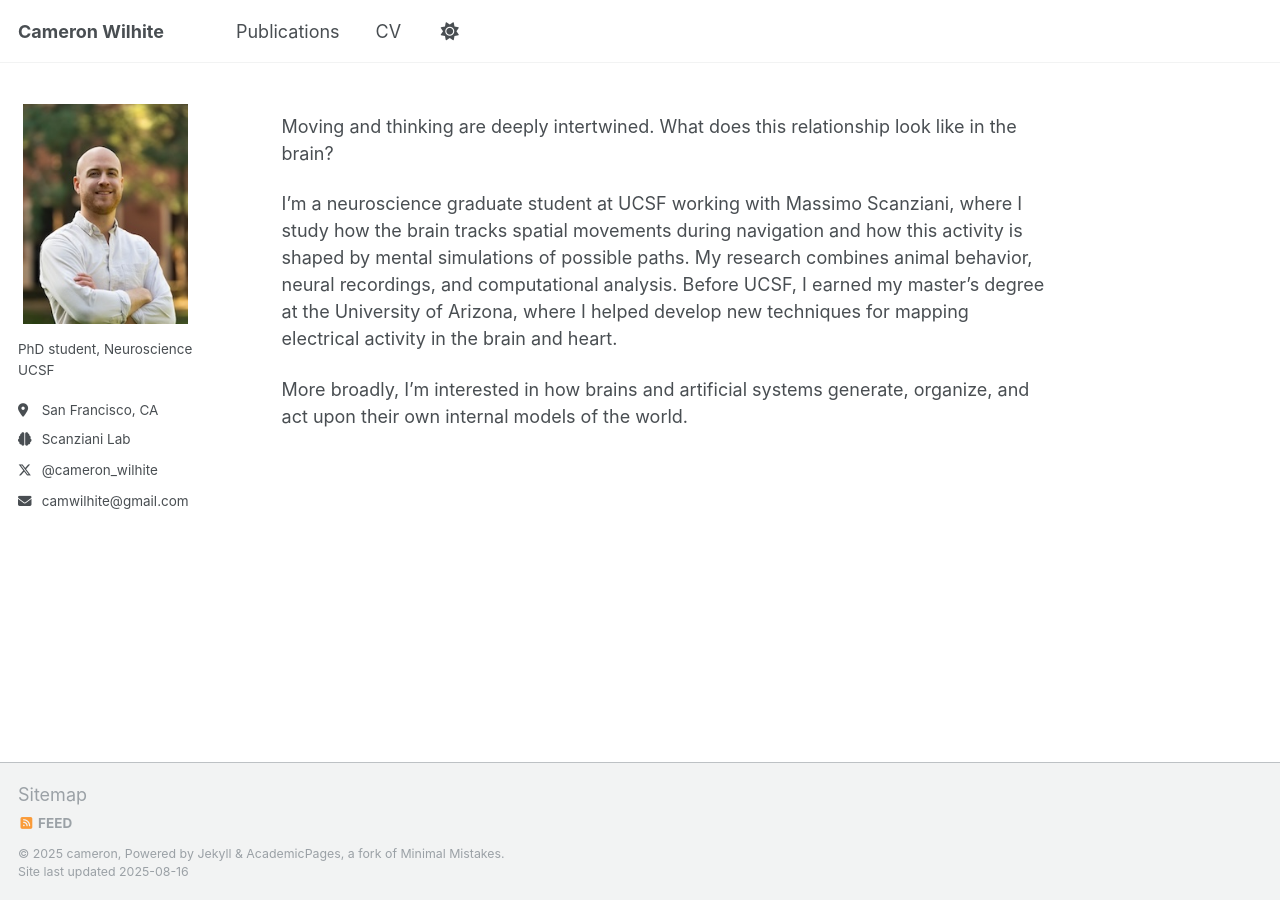
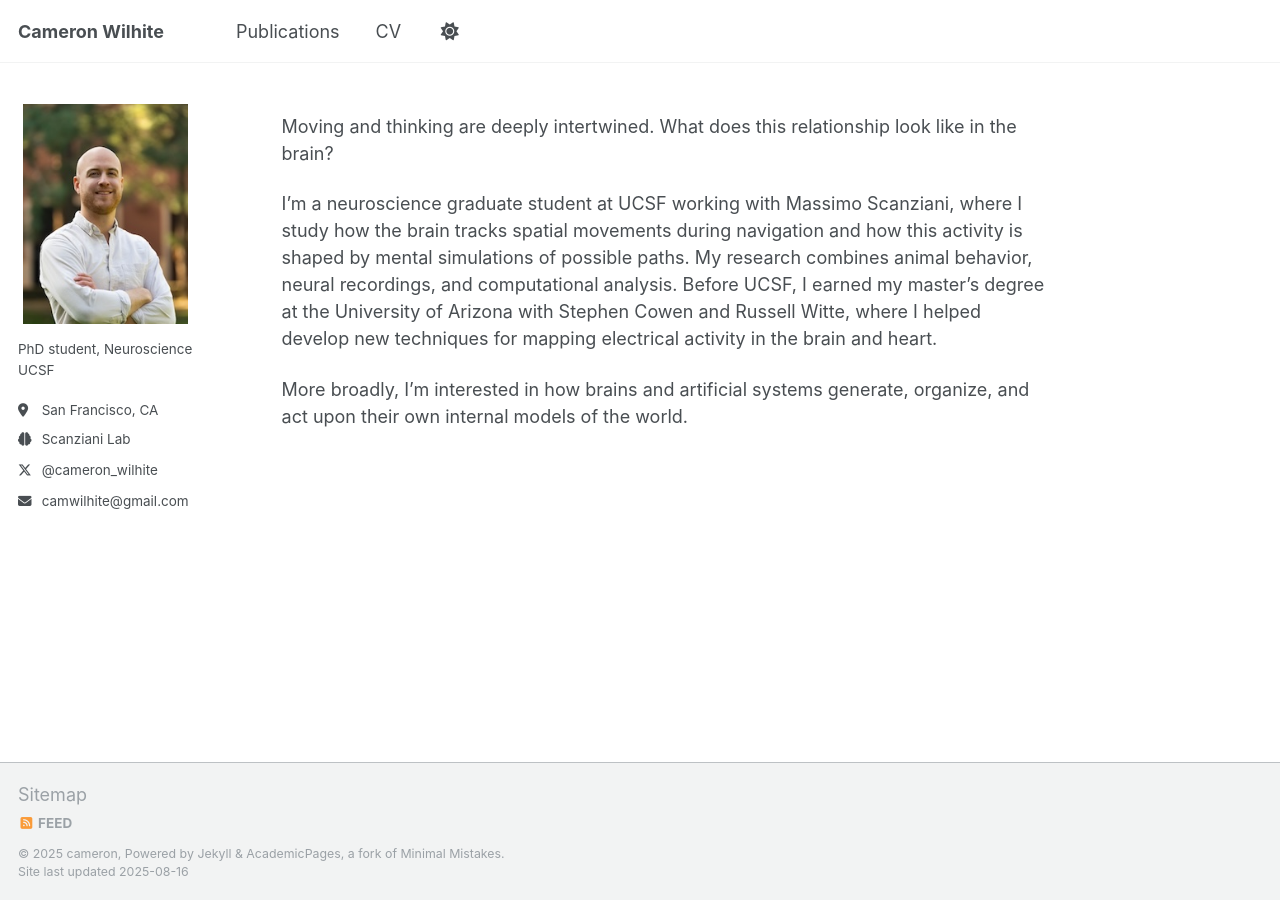
Before and after one commit to camwilhite/camwilhite.github.io, a Jekyll site: the page built from _pages/about.md, in a window 1280 px wide. Built offline with Jekyll 4.4.1, drawn with Linux system fonts in a browser that asks for light colours; a script that is not in the unit is left out.

Commit message:
Update about.md

```diff
--- a/_pages/about.md
+++ b/_pages/about.md
@@ -9,6 +9,6 @@ redirect_from:
 
 Moving and thinking are deeply intertwined. What does this relationship look like in the brain?
 
-I'm a neuroscience graduate student at UCSF working with Massimo Scanziani, where I study how the brain tracks spatial movements during navigation and how this activity is shaped by mental simulations of possible paths. My research combines animal behavior, neural recordings, and computational analysis. Before UCSF, I earned my master's degree at the University of Arizona, where I helped develop new techniques for mapping electrical activity in the brain and heart.
+I'm a neuroscience graduate student at UCSF working with Massimo Scanziani, where I study how the brain tracks spatial movements during navigation and how this activity is shaped by mental simulations of possible paths. My research combines animal behavior, neural recordings, and computational analysis. Before UCSF, I earned my master's degree at the University of Arizona with Stephen Cowen and Russell Witte, where I helped develop new techniques for mapping electrical activity in the brain and heart.
 
 More broadly, I'm interested in how brains and artificial systems generate, organize, and act upon their own internal models of the world.
```
